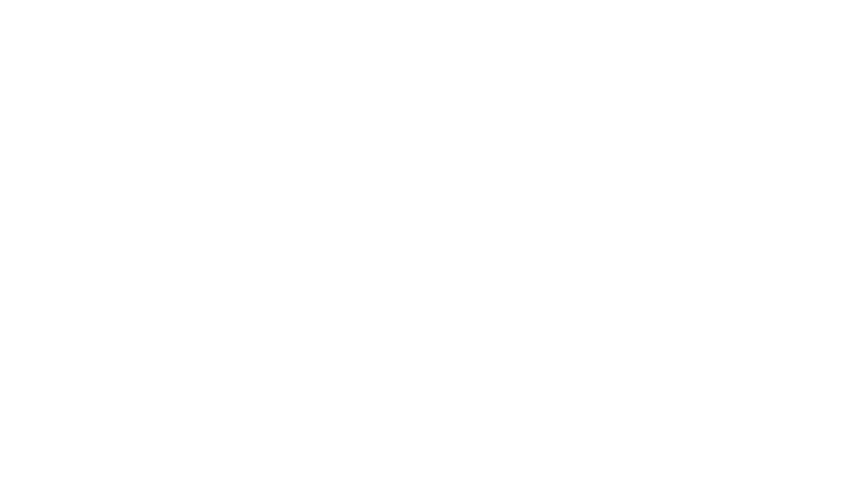
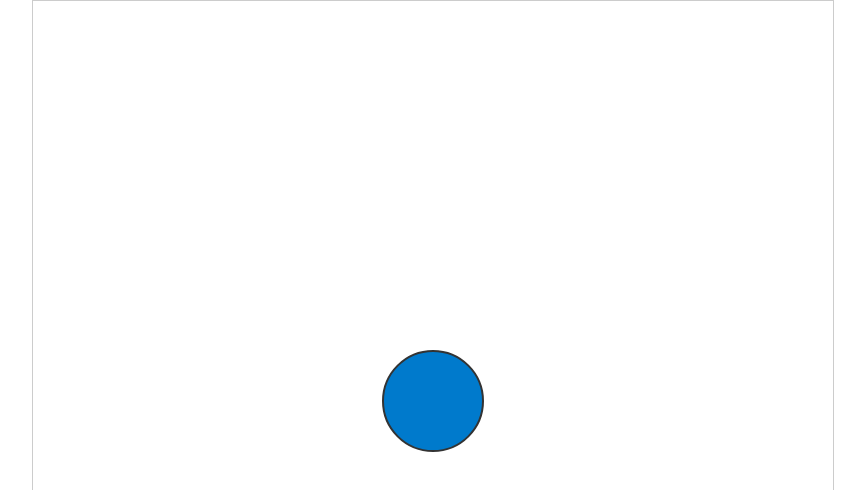
Before and after one commit to THE-RAF/Mirrors-4-hours, a website built with Vite: page mirrors/index.html in a window 1280 px wide. Shown: the top 490 px of the page, without its empty margins (207-1072 px from the left). Built offline with nearby package versions, Linux system fonts and the light colour scheme.

Commit message:
created placeholder canvas

```diff
--- a/mirrors/index.html
+++ b/mirrors/index.html
@@ -4,9 +4,30 @@
     <meta charset="UTF-8" />
     <meta name="viewport" content="width=device-width, initial-scale=1.0" />
     <title>Vite App</title>
+    <style>
+      body {
+        margin: 0;
+        padding: 0;
+        display: flex;
+        justify-content: center;
+        align-items: center;
+        min-height: 100vh;
+        background: #ffffff;
+      }
+
+      #app {
+        display: flex;
+        justify-content: center;
+        align-items: center;
+      }
+    </style>
   </head>
   <body>
-    <div id="app"></div>
+    <div id="app">
+      <svg id="mirror-canvas" width="800" height="800" viewBox="0 0 800 800" style="border: 1px solid #ccc; background: #ffffff;">
+        <!-- Mirror reflections will be rendered here -->
+      </svg>
+    </div>
     <script type="module" src="/src/main.js"></script>
   </body>
 </html>
--- a/mirrors/src/main.js
+++ b/mirrors/src/main.js
@@ -0,0 +1,30 @@
+/**
+ * @file main.js - Mirror Reflection Sandbox main entry point
+ * Simple test setup to verify SVG canvas is working
+ */
+
+// Initialize the application when DOM is loaded
+document.addEventListener('DOMContentLoaded', () => {
+    const canvas = document.getElementById('mirror-canvas');
+
+    if (!canvas) {
+        console.error('SVG canvas not found');
+        return;
+    }
+
+    console.log('Canvas found, rendering test circle...');
+
+    // Create a simple test circle
+    const circle = document.createElementNS('http://www.w3.org/2000/svg', 'circle');
+    circle.setAttribute('cx', '400'); // Center X
+    circle.setAttribute('cy', '400'); // Center Y
+    circle.setAttribute('r', '50');   // Radius
+    circle.setAttribute('fill', '#007acc'); // Blue color
+    circle.setAttribute('stroke', '#333');
+    circle.setAttribute('stroke-width', '2');
+
+    // Add the circle to the canvas
+    canvas.appendChild(circle);
+
+    console.log('Test circle rendered successfully');
+});
```
